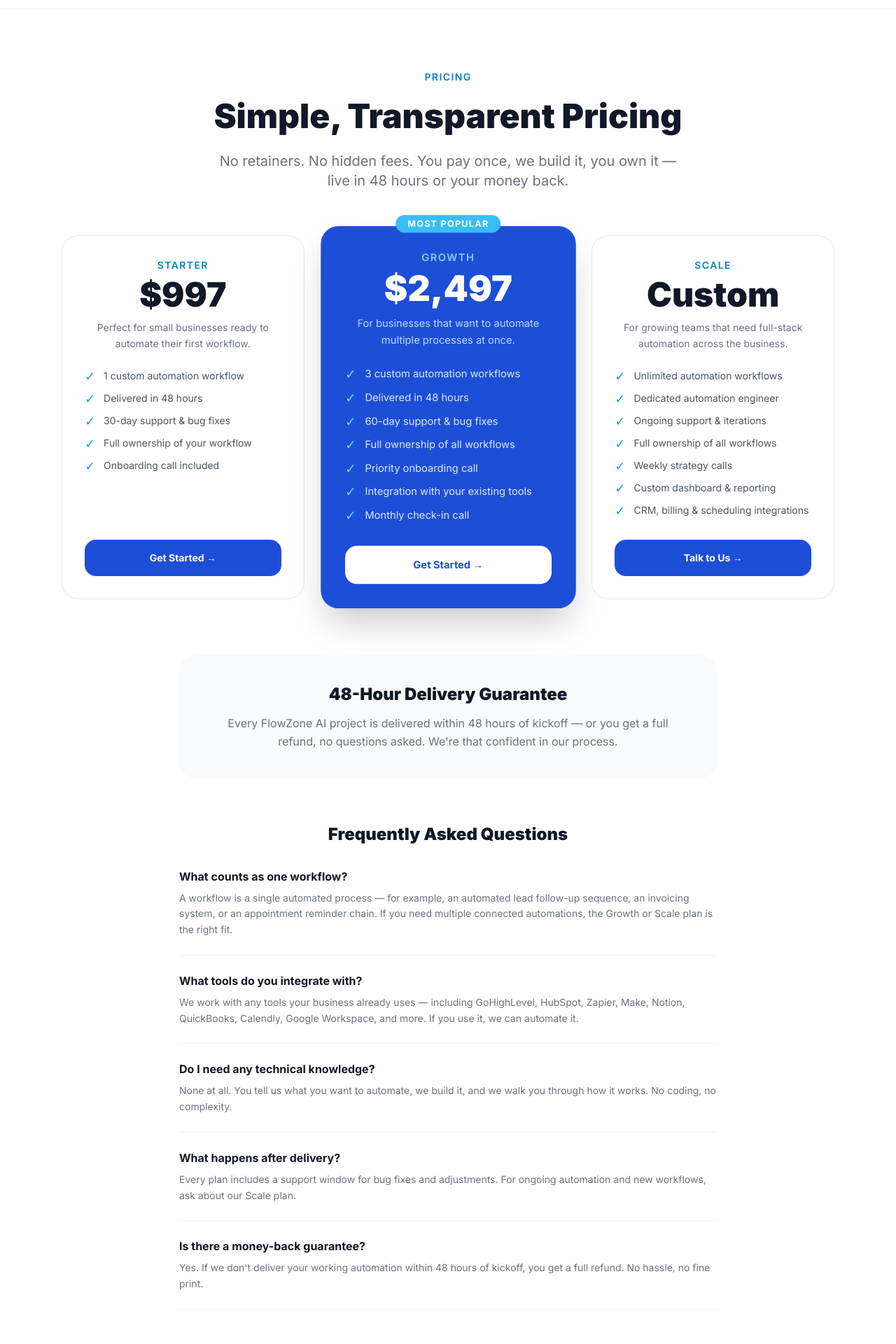
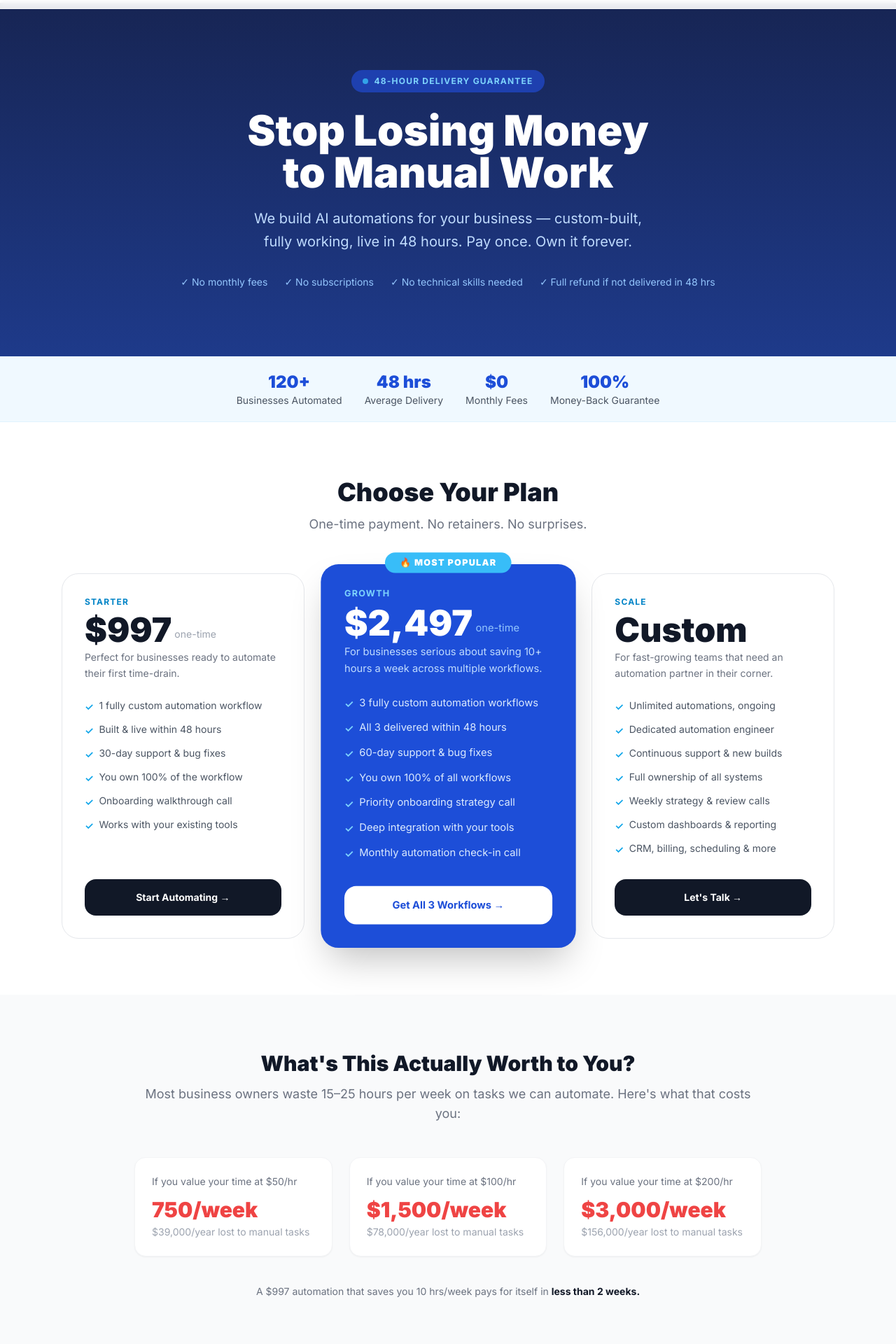
Before and after one commit to dennymypenny/flowzone-ai, a Next.js app: page /pricing in a window 1280 px wide. Shown: the part 60-1980 px from the top of the page at 70% size. Built offline with nearby package versions, Linux system fonts and the light colour scheme.

Commit message:
Refactor PricingPage component layout and content

```diff
--- a/src/app/pricing/page.tsx
+++ b/src/app/pricing/page.tsx
@@ -1,152 +1,198 @@
 export default function PricingPage() {
-  const plans = [
-    {
-      name: "Starter",
-      price: "$997",
-      description: "Perfect for small businesses ready to automate their first workflow.",
-      features: [
-        "1 custom automation workflow",
-        "Delivered in 48 hours",
-        "30-day support & bug fixes",
-        "Full ownership of your workflow",
-        "Onboarding call included",
-      ],
-      cta: "Get Started",
-      highlight: false,
-    },
-    {
-      name: "Growth",
-      price: "$2,497",
-      description: "For businesses that want to automate multiple processes at once.",
-      features: [
-        "3 custom automation workflows",
-        "Delivered in 48 hours",
-        "60-day support & bug fixes",
-        "Full ownership of all workflows",
-        "Priority onboarding call",
-        "Integration with your existing tools",
-        "Monthly check-in call",
-      ],
-      cta: "Most Popular",
-      highlight: true,
-    },
-    {
-      name: "Scale",
-      price: "Custom",
-      description: "For growing teams that need full-stack automation across the business.",
-      features: [
-        "Unlimited automation workflows",
-        "Dedicated automation engineer",
-        "Ongoing support & iterations",
-        "Full ownership of all workflows",
-        "Weekly strategy calls",
-        "Custom dashboard & reporting",
-        "CRM, billing & scheduling integrations",
-      ],
-      cta: "Talk to Us",
-      highlight: false,
-    },
-  ];
-
   return (
     <main className="bg-white min-h-screen">
-      <section className="max-w-6xl mx-auto px-6 py-24 text-center">
-        <p className="text-sky-600 font-semibold tracking-widest text-sm uppercase mb-4">Pricing</p>
-        <h1 className="text-5xl font-black text-gray-900 mb-5 leading-tight">
-          Simple, Transparent Pricing
+
+      {/* HERO */}
+      <section className="bg-gradient-to-b from-blue-950 to-blue-900 text-white text-center py-24 px-6">
+        <div className="inline-flex items-center gap-2 bg-blue-800 text-sky-300 text-xs font-bold uppercase tracking-widest px-4 py-2 rounded-full mb-6">
+          <span className="w-2 h-2 rounded-full bg-sky-400 inline-block animate-pulse" />
+          48-Hour Delivery Guarantee
+        </div>
+        <h1 className="text-5xl md:text-6xl font-black mb-5 leading-tight max-w-3xl mx-auto">
+          Stop Losing Money<br />to Manual Work
         </h1>
-        <p className="text-xl text-gray-500 max-w-2xl mx-auto mb-16">
-          No retainers. No hidden fees. You pay once, we build it, you own it — live in 48 hours or your money back.
+        <p className="text-blue-200 text-xl max-w-xl mx-auto mb-8 leading-relaxed">
+          We build AI automations for your business — custom-built, fully working, live in 48 hours. Pay once. Own it forever.
         </p>
+        <div className="flex flex-wrap justify-center gap-6 text-sm text-blue-300">
+          <span>✓ No monthly fees</span>
+          <span>✓ No subscriptions</span>
+          <span>✓ No technical skills needed</span>
+          <span>✓ Full refund if not delivered in 48 hrs</span>
+        </div>
+      </section>
+
+      {/* SOCIAL PROOF BAR */}
+      <div className="bg-sky-50 border-y border-sky-100 py-5 px-6">
+        <div className="max-w-4xl mx-auto flex flex-wrap justify-center gap-8 text-center text-sm text-gray-600">
+          <div><span className="block text-2xl font-black text-blue-700">120+</span>Businesses Automated</div>
+          <div><span className="block text-2xl font-black text-blue-700">48 hrs</span>Average Delivery</div>
+          <div><span className="block text-2xl font-black text-blue-700">$0</span>Monthly Fees</div>
+          <div><span className="block text-2xl font-black text-blue-700">100%</span>Money-Back Guarantee</div>
+        </div>
+      </div>
+
+      {/* PLANS */}
+      <section className="max-w-6xl mx-auto px-6 py-20">
+        <div className="text-center mb-14">
+          <h2 className="text-4xl font-black text-gray-900 mb-3">Choose Your Plan</h2>
+          <p className="text-gray-500 text-lg">One-time payment. No retainers. No surprises.</p>
+        </div>
 
         <div className="grid grid-cols-1 md:grid-cols-3 gap-8 items-stretch">
-          {plans.map((plan) => (
-            <div
-              key={plan.name}
-              className={`relative rounded-3xl border p-8 flex flex-col ${
-                plan.highlight
-                  ? "bg-blue-700 border-blue-700 text-white shadow-2xl scale-105"
-                  : "bg-white border-gray-200 text-gray-900"
-              }`}
-            >
-              {plan.highlight && (
-                <div className="absolute -top-4 left-1/2 -translate-x-1/2 bg-sky-400 text-white text-xs font-bold px-4 py-1 rounded-full uppercase tracking-widest">
-                  Most Popular
+
+          {/* STARTER */}
+          <div className="border border-gray-200 rounded-3xl p-8 flex flex-col bg-white">
+            <p className="text-xs font-bold uppercase tracking-widest text-sky-600 mb-2">Starter</p>
+            <div className="flex items-end gap-1 mb-1">
+              <span className="text-5xl font-black text-gray-900">$997</span>
+              <span className="text-gray-400 mb-2 text-sm">one-time</span>
             </div>
-              )}
-              <div className="mb-6">
-                <p className={`text-sm font-semibold uppercase tracking-widest mb-2 ${plan.highlight ? "text-sky-300" : "text-sky-600"}`}>
-                  {plan.name}
-                </p>
-                <p className="text-5xl font-black mb-3">{plan.price}</p>
-                <p className={`text-sm leading-relaxed ${plan.highlight ? "text-blue-200" : "text-gray-500"}`}>
-                  {plan.description}
-                </p>
-              </div>
-
-              <ul className="space-y-3 mb-8 flex-1">
-                {plan.features.map((f) => (
-                  <li key={f} className={`flex items-start gap-3 text-sm ${plan.highlight ? "text-blue-100" : "text-gray-600"}`}>
-                    <span className={`mt-0.5 text-lg leading-none ${plan.highlight ? "text-sky-300" : "text-sky-500"}`}>✓</span>
-                    {f}
+            <p className="text-gray-500 text-sm mb-6 leading-relaxed">Perfect for businesses ready to automate their first time-drain.</p>
+            <ul className="space-y-3 mb-8 flex-1 text-sm text-gray-600">
+              {["1 fully custom automation workflow","Built & live within 48 hours","30-day support & bug fixes","You own 100% of the workflow","Onboarding walkthrough call","Works with your existing tools"].map(f => (
+                <li key={f} className="flex items-start gap-2">
+                  <span className="text-sky-500 font-bold mt-0.5">✓</span>{f}
                 </li>
               ))}
             </ul>
+            <a href="/intake" className="block text-center bg-gray-900 text-white py-4 rounded-2xl font-bold text-sm hover:bg-gray-700 transition">
+              Start Automating →
+            </a>
+          </div>
 
-              <a
-                href="/intake"
-                className={`block text-center py-4 rounded-2xl font-bold text-sm transition ${
-                  plan.highlight
-                    ? "bg-white text-blue-700 hover:bg-sky-50"
-                    : "bg-blue-700 text-white hover:bg-blue-800"
-                }`}
-              >
-                {plan.name === "Scale" ? "Talk to Us →" : "Get Started →"}
+          {/* GROWTH - HIGHLIGHTED */}
+          <div className="relative bg-blue-700 rounded-3xl p-8 flex flex-col text-white shadow-2xl md:scale-105">
+            <div className="absolute -top-4 left-1/2 -translate-x-1/2 bg-sky-400 text-white text-xs font-black px-5 py-1.5 rounded-full uppercase tracking-widest whitespace-nowrap">
+              🔥 Most Popular
+            </div>
+            <p className="text-xs font-bold uppercase tracking-widest text-sky-300 mb-2">Growth</p>
+            <div className="flex items-end gap-1 mb-1">
+              <span className="text-5xl font-black">$2,497</span>
+              <span className="text-blue-300 mb-2 text-sm">one-time</span>
+            </div>
+            <p className="text-blue-200 text-sm mb-6 leading-relaxed">For businesses serious about saving 10+ hours a week across multiple workflows.</p>
+            <ul className="space-y-3 mb-8 flex-1 text-sm text-blue-100">
+              {["3 fully custom automation workflows","All 3 delivered within 48 hours","60-day support & bug fixes","You own 100% of all workflows","Priority onboarding strategy call","Deep integration with your tools","Monthly automation check-in call"].map(f => (
+                <li key={f} className="flex items-start gap-2">
+                  <span className="text-sky-300 font-bold mt-0.5">✓</span>{f}
+                </li>
+              ))}
+            </ul>
+            <a href="/intake" className="block text-center bg-white text-blue-700 py-4 rounded-2xl font-bold text-sm hover:bg-sky-50 transition">
+              Get All 3 Workflows →
             </a>
+          </div>
+
+          {/* SCALE */}
+          <div className="border border-gray-200 rounded-3xl p-8 flex flex-col bg-white">
+            <p className="text-xs font-bold uppercase tracking-widest text-sky-600 mb-2">Scale</p>
+            <div className="flex items-end gap-1 mb-1">
+              <span className="text-5xl font-black text-gray-900">Custom</span>
+            </div>
+            <p className="text-gray-500 text-sm mb-6 leading-relaxed">For fast-growing teams that need an automation partner in their corner.</p>
+            <ul className="space-y-3 mb-8 flex-1 text-sm text-gray-600">
+              {["Unlimited automations, ongoing","Dedicated automation engineer","Continuous support & new builds","Full ownership of all systems","Weekly strategy & review calls","Custom dashboards & reporting","CRM, billing, scheduling & more"].map(f => (
+                <li key={f} className="flex items-start gap-2">
+                  <span className="text-sky-500 font-bold mt-0.5">✓</span>{f}
+                </li>
+              ))}
+            </ul>
+            <a href="/intake" className="block text-center bg-gray-900 text-white py-4 rounded-2xl font-bold text-sm hover:bg-gray-700 transition">
+              Let&apos;s Talk →
+            </a>
+          </div>
+
+        </div>
+      </section>
+
+      {/* WHAT YOU'RE ACTUALLY SAVING */}
+      <section className="bg-gray-50 py-20 px-6">
+        <div className="max-w-4xl mx-auto text-center">
+          <h2 className="text-3xl font-black text-gray-900 mb-3">What&apos;s This Actually Worth to You?</h2>
+          <p className="text-gray-500 mb-12 text-lg">Most business owners waste 15–25 hours per week on tasks we can automate. Here&apos;s what that costs you:</p>
+          <div className="grid grid-cols-1 md:grid-cols-3 gap-6 text-left">
+            {[
+              { label: "If you value your time at $50/hr", weekly: "750/week", annual: "$39,000/year", lost: "lost to manual tasks" },
+              { label: "If you value your time at $100/hr", weekly: "$1,500/week", annual: "$78,000/year", lost: "lost to manual tasks" },
+              { label: "If you value your time at $200/hr", weekly: "$3,000/week", annual: "$156,000/year", lost: "lost to manual tasks" },
+            ].map(item => (
+              <div key={item.label} className="bg-white rounded-2xl p-6 border border-gray-100 shadow-sm">
+                <p className="text-sm text-gray-500 mb-3">{item.label}</p>
+                <p className="text-3xl font-black text-red-500 mb-1">{item.weekly}</p>
+                <p className="text-sm text-gray-400">{item.annual} {item.lost}</p>
               </div>
             ))}
           </div>
+          <p className="mt-10 text-gray-500 text-sm">A $997 automation that saves you 10 hrs/week pays for itself in <strong className="text-gray-900">less than 2 weeks.</strong></p>
+        </div>
+      </section>
 
-        <div className="mt-20 bg-gray-50 rounded-3xl p-10 max-w-3xl mx-auto">
-          <h2 className="text-2xl font-black text-gray-900 mb-3">48-Hour Delivery Guarantee</h2>
-          <p className="text-gray-500 leading-relaxed">
-            Every FlowZone AI project is delivered within 48 hours of kickoff — or you get a full refund, no questions asked. We&apos;re that confident in our process.
+      {/* GUARANTEE */}
+      <section className="max-w-3xl mx-auto px-6 py-20 text-center">
+        <div className="bg-blue-700 text-white rounded-3xl p-12">
+          <div className="text-5xl mb-4">🛡️</div>
+          <h2 className="text-3xl font-black mb-4">The 48-Hour Guarantee</h2>
+          <p className="text-blue-200 text-lg leading-relaxed mb-6">
+            If your automation isn&apos;t built and live within 48 hours of your kickoff call, you get a <strong className="text-white">full refund — no questions asked.</strong> We&apos;ve never had to pay one out.
           </p>
+          <a href="/intake" className="inline-block bg-white text-blue-700 font-black px-10 py-4 rounded-2xl text-lg hover:bg-sky-50 transition">
+            Claim Your Free AI Audit →
+          </a>
+          <p className="text-blue-300 text-xs mt-4">No commitment. We&apos;ll show you exactly what to automate first.</p>
         </div>
+      </section>
 
-        <div className="mt-16 max-w-3xl mx-auto">
-          <h2 className="text-2xl font-black text-gray-900 mb-8">Frequently Asked Questions</h2>
-          <div className="space-y-6 text-left">
+      {/* TESTIMONIALS */}
+      <section className="bg-gray-50 py-20 px-6">
+        <div className="max-w-5xl mx-auto">
+          <h2 className="text-3xl font-black text-gray-900 text-center mb-12">What Clients Say</h2>
+          <div className="grid grid-cols-1 md:grid-cols-3 gap-6">
             {[
-              {
-                q: "What counts as one workflow?",
-                a: "A workflow is a single automated process — for example, an automated lead follow-up sequence, an invoicing system, or an appointment reminder chain. If you need multiple connected automations, the Growth or Scale plan is the right fit.",
-              },
-              {
-                q: "What tools do you integrate with?",
-                a: "We work with any tools your business already uses — including GoHighLevel, HubSpot, Zapier, Make, Notion, QuickBooks, Calendly, Google Workspace, and more. If you use it, we can automate it.",
-              },
-              {
-                q: "Do I need any technical knowledge?",
-                a: "None at all. You tell us what you want to automate, we build it, and we walk you through how it works. No coding, no complexity.",
-              },
-              {
-                q: "What happens after delivery?",
-                a: "Every plan includes a support window for bug fixes and adjustments. For ongoing automation and new workflows, ask about our Scale plan.",
-              },
-              {
-                q: "Is there a money-back guarantee?",
-                a: "Yes. If we don't deliver your working automation within 48 hours of kickoff, you get a full refund. No hassle, no fine print.",
-              },
-            ].map((faq) => (
-              <div key={faq.q} className="border-b border-gray-100 pb-6">
-                <p className="font-bold text-gray-900 mb-2">{faq.q}</p>
-                <p className="text-gray-500 leading-relaxed text-sm">{faq.a}</p>
+              { quote: "We were spending 3 hours a day on follow-ups. Now it&apos;s fully automated. Best $997 I&apos;ve ever spent.", name: "Marcus T.", role: "Real Estate Agency Owner" },
+              { quote: "I was skeptical but they delivered in 36 hours. My invoicing used to take half my Friday. Now it just... happens.", name: "Priya S.", role: "Freelance Consultant" },
+              { quote: "We went from 5 manual steps to 1 click. The ROI in the first month was easily 10x.", name: "Jason R.", role: "E-Commerce Store Owner" },
+            ].map(t => (
+              <div key={t.name} className="bg-white rounded-2xl p-6 border border-gray-100 shadow-sm">
+                <div className="text-yellow-400 text-lg mb-3">★★★★★</div>
+                <p className="text-gray-700 text-sm leading-relaxed mb-4">&quot;{t.quote}&quot;</p>
+                <p className="font-bold text-gray-900 text-sm">{t.name}</p>
+                <p className="text-gray-400 text-xs">{t.role}</p>
               </div>
             ))}
           </div>
         </div>
       </section>
+
+      {/* FAQ */}
+      <section className="max-w-3xl mx-auto px-6 py-20">
+        <h2 className="text-3xl font-black text-gray-900 text-center mb-12">Common Questions</h2>
+        <div className="space-y-6">
+          {[
+            { q: "What can you actually automate?", a: "Lead follow-up, invoicing, appointment reminders, client onboarding, reporting, data entry, CRM updates, email sequences, review requests — if you&apos;re doing it manually and repeatedly, we can automate it." },
+            { q: "How does the 48-hour thing actually work?", a: "You book a 30-min kickoff call, we get the details we need, and our team starts building immediately. Most clients get their automation live within 24–36 hours. The clock starts at kickoff." },
+            { q: "Do I need to give you access to my accounts?", a: "Usually yes — we&apos;ll need view/edit access to the tools we&apos;re connecting. We walk you through exactly what to share during the kickoff call. Everything stays secure and we only touch what&apos;s needed." },
+            { q: "What if I need changes after delivery?", a: "Every plan includes a support window (30 or 60 days) where we fix bugs and make adjustments at no charge. Bigger scope changes are quoted separately." },
+            { q: "Is there really no monthly fee?", a: "None from us. You own the automation. There may be small costs from third-party tools like Zapier or Make (usually $10–30/mo), but we&apos;ll tell you exactly what those are upfront." },
+          ].map(faq => (
+            <div key={faq.q} className="border-b border-gray-100 pb-6">
+              <p className="font-bold text-gray-900 mb-2">{faq.q}</p>
+              <p className="text-gray-500 text-sm leading-relaxed">{faq.a}</p>
+            </div>
+          ))}
+        </div>
+      </section>
+
+      {/* FINAL CTA */}
+      <section className="bg-blue-950 text-white text-center py-20 px-6">
+        <h2 className="text-4xl font-black mb-4">Ready to Get Your Time Back?</h2>
+        <p className="text-blue-300 text-lg mb-8 max-w-xl mx-auto">Start with a free AI audit. We&apos;ll map out exactly what to automate first — zero pressure, zero commitment.</p>
+        <a href="/intake" className="inline-block bg-sky-500 hover:bg-sky-400 text-white font-black px-12 py-5 rounded-2xl text-lg transition">
+          Get My Free AI Audit →
+        </a>
+        <p className="text-blue-400 text-sm mt-4">Takes 2 minutes. No credit card needed.</p>
+      </section>
+
     </main>
   );
 }
```
Lines whose indentation alone changed are shown as unchanged.
